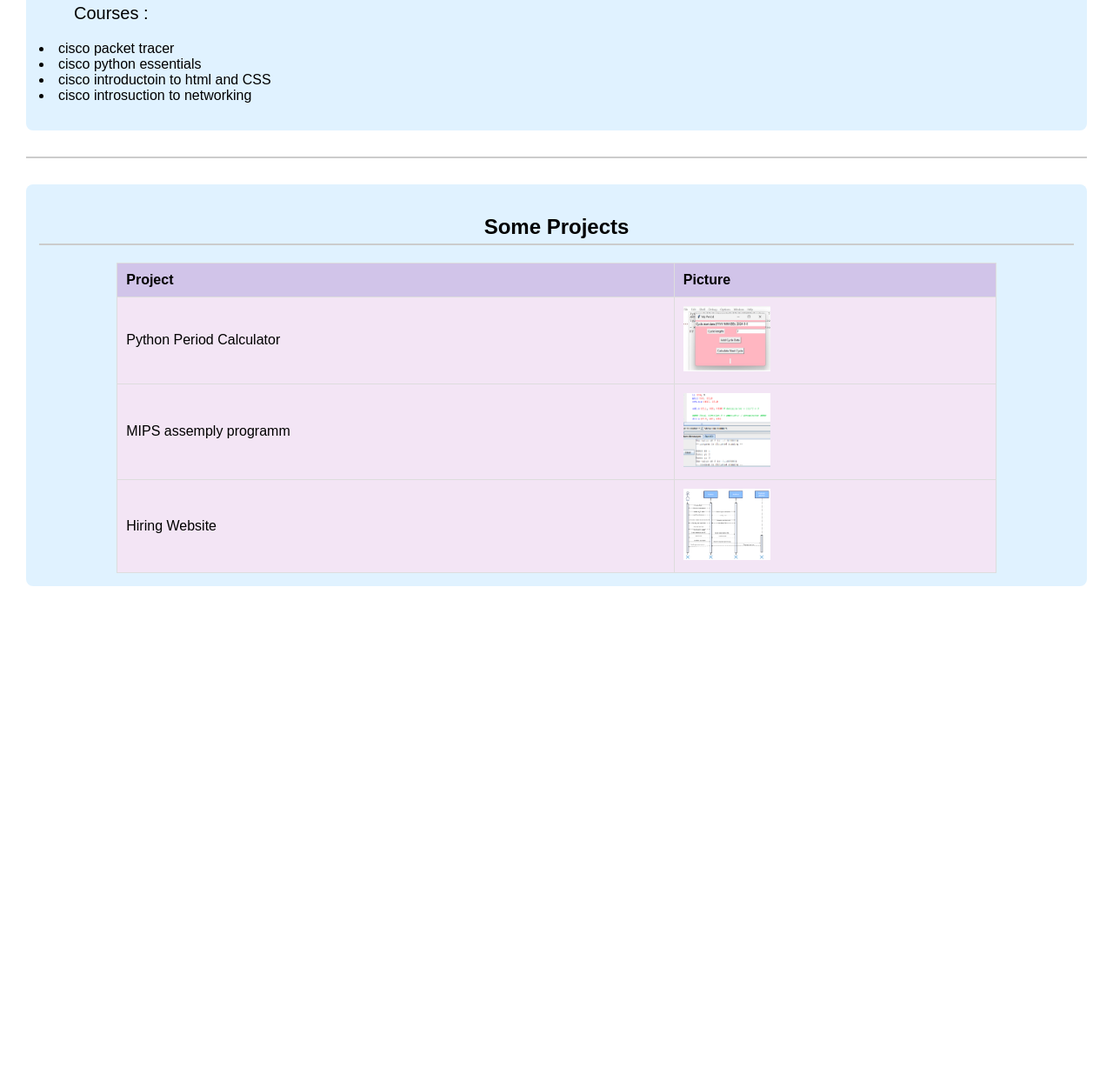
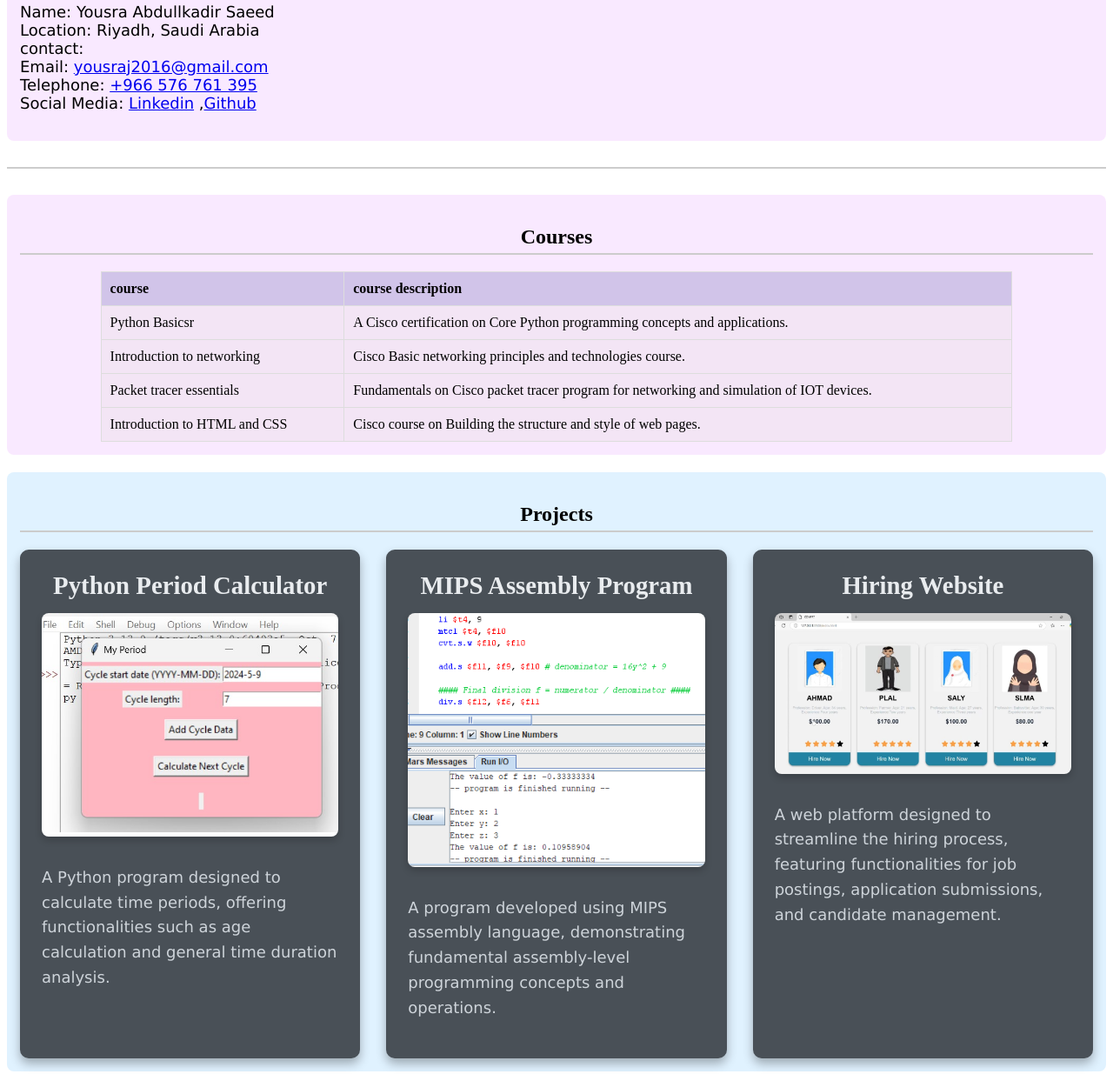
Before and after one commit to Yucyj/cv, a plain HTML site: page index.html in a window 1280 px wide. Shown: the part 885-2120 px from the top of the page at 87% size. Before the commit the page ends 1609 px from the top, so only its background shows below. Drawn offline with Linux system fonts and the light colour scheme.

Commit message:
Add files via upload

```diff
--- a/index.html
+++ b/index.html
@@ -1,3 +1,110 @@
+<<<<<<< HEAD
+<!DOCTYPE html>
+<html lang="en">
+<head>
+  <meta charset="UTF-8">
+  <title>My CV</title>
+  <link rel="stylesheet" href="styles.css">
+</head>
+<body>
+
+  <div class="banner">
+    <div class="name-box">
+      <h1>YUSRA SAEED</h1>
+    </div>
+  </div>
+
+  <hr>
+
+  <div class="section">
+    <h2>About Me </h2>
+    <h3>I'm a passionate technologist and a driven senior computer science student  with a strong
+      foundation in web development,software engineering, game development, and Python.
+       Eager to apply my skills and creativity to build innovative and impactful solutions.</h3>
+    <ul class="styled-list">
+      <caption># Languages</caption>
+      <li> Python</li>
+      <li> Swift</li>
+      <li> Html</li>
+      <li> CSS</li>
+      <li> Java Script</li>
+      <li> SQL</li>
+    </ul>
+  </div>
+
+  <hr>
+
+  <div class="section">
+    <h2 class="centered">Personal Information</h2>
+    <p>
+      Name: Yousra Abdullkadir Saeed <br>
+      Location: Riyadh, Saudi Arabia<br>
+      contact:<br>
+      Email: <a href="mailto:yousraj2016@gmail.com">yousraj2016@gmail.com</a><br>
+      Telephone: <a href="tel:+966576761395">+966 576 761 395</a><br>
+      Social Media: <a href="https://linkedin.com/comm/mynetwork/discovery-see-all?usecase=PEOPLE_
+      FOLLOWS&followMember=yousra-saeed-4176b023b">Linkedin</a> ,<a href="https://github.com/Yucyj/cv.git">Github</a><br>
+    </p>
+  </div>
+
+
+
+  <hr>
+  <div class="section">
+    <h2 class="centered">Courses</h2>
+    <table class="styled-table">
+      <thead>
+        <tr>
+          <th>course</th>
+          <th>course description</th>
+        </tr>
+      </thead>
+      <tbody>
+        <tr>
+
+          <td>Python Basicsr</td>
+          <td>A Cisco certification on Core Python programming concepts and applications.</td>
+        </tr>
+        <tr>
+          <td>Introduction to networking</td>
+          <td>Cisco Basic networking principles and technologies course.</td>
+        </tr>
+        <tr>
+          <td>Packet tracer essentials</td>
+          <td>Fundamentals on Cisco packet tracer program for networking and simulation of IOT devices.</td>
+        </tr>
+        <tr>
+          <td>Introduction to HTML and CSS </td>
+          <td>Cisco course on Building the structure and style of web pages.</td>
+        </tr>
+      </tbody>
+    </table>
+  </div>
+
+  <div class="section">
+    <h2>Projects</h2>
+    <div class="project-grid"> <div class="project-card">
+        <h3>Python Period Calculator</h3>
+        <img src="Screenshot 2025-05-14 224603.png" alt="Python Period Calculator Interface">
+        <p>A Python program designed to calculate time periods, offering functionalities such as age calculation and general time duration analysis.</p>
+        </div>
+
+      <div class="project-card">
+        <h3>MIPS Assembly Program</h3>
+        <img src="Screenshot 2025-05-14 224745.png" alt="MIPS Assembly Program Execution">
+        <p>A program developed using MIPS assembly language, demonstrating fundamental assembly-level programming concepts and operations.</p>
+        </div>
+
+      <div class="project-card">
+        <h3>Hiring Website</h3>
+        <img src="565246b0-11cc-435d-9f19-94cf603ece10.jpg" alt="Hiring Website Interface">
+        <p>A web platform designed to streamline the hiring process, featuring functionalities for job postings, application submissions, and candidate management.</p>
+        </div>
+    </div>
+  </div>
+</body>
+</html>
+=======
 <!DOCTYPE html>
 <html lang="en">
 <head>
@@ -77,3 +184,4 @@
 
 </body>
 </html>
+>>>>>>> 801d375ede6dd7336596eac275c9b05fc5d9dcde
--- a/styles.css
+++ b/styles.css
@@ -1,3 +1,131 @@
+<<<<<<< HEAD
+body {
+    font-family: Arial, sans-serif;
+    margin: 20px;
+    padding: 10px;
+  }
+
+  .banner {
+    height: 300px;
+    background-image: url("Screenshot 2025-05-15 172307.png");
+    background-size: cover;
+    background-position: center;
+    position: relative;
+  }
+
+  .name-box {
+    position: absolute;
+    top: 50%;
+    left: 50%;
+    transform: translate(-50%, -50%);
+    background-color: rgba(255, 255, 255, 0.83);
+    padding: 20px 40px;
+    border-radius: 10px;
+    text-align: center;
+    font-size: 24px;
+    font-weight: bold;
+    box-shadow: 0 4px 8px rgba(0, 0, 0, 0.3);
+  }
+
+  .section {
+    padding: 15px;
+    border-radius: 8px;
+    margin-bottom: 20px;
+  }
+
+  .section:nth-child(odd) {
+    background-color: #e0f4ff;
+  }
+
+  .section:nth-child(even) {
+    background-color: #f9e9ff;
+  }
+
+  h2 {
+    text-align: center;
+    border-bottom: 2px solid #ccc;
+    padding-bottom: 5px;
+  }
+
+  hr {
+    border: none;
+    height: 2px;
+    background-color: #ccc;
+    margin: 30px 0;
+  }
+
+  ul {
+    font-size: 20px;
+  }
+
+  .styled-table {
+    width: 85%;
+    border-collapse: collapse;
+    background-color: #f3e5f5;
+    margin: auto;
+  }
+
+  .styled-table th, .styled-table td {
+    border: 1px solid #ddd;
+    padding: 10px;
+    text-align: left;
+  }
+
+  .styled-table th {
+    background-color: #d1c4e9;
+    font-weight: bold;
+  }
+
+  .styled-table img {
+    max-width: 100px;
+    height: auto;
+  }
+
+  .project-grid {
+    display: grid;
+    grid-template-columns: repeat(auto-fit, minmax(300px, 1fr)); /* Responsive grid */
+    gap: 30px;
+}
+
+.project-card {
+    background-color: #495057;
+    border-radius: 10px;
+    padding: 25px;
+    box-shadow: 0 6px 12px rgba(0, 0, 0, 0.3);
+    transition: transform 0.3s ease-in-out;
+}
+
+.project-card:hover {
+    transform: translateY(-5px);
+}
+
+.project-card h3 {
+    color: #e9ecef;
+    margin-top: 0;
+    margin-bottom: 15px;
+    font-size: 1.8em;
+    text-align: center;
+}
+
+.project-card img {
+    max-width: 100%;
+    height: auto;
+    border-radius: 8px;
+    margin-bottom: 15px;
+    box-shadow: 0 4px 8px rgba(0, 0, 0, 0.2);
+}
+
+.project-card p {
+    color: #ced4da;
+    line-height: 1.6;
+}
+
+p{
+  font-size: large;
+  font-family:'Lucida Sans', 'Lucida Sans Regular', 'Lucida Grande', 'Lucida Sans Unicode', Geneva, Verdana, sans-serif;
+}
+
+=======
 body {
     font-family: Arial, sans-serif;
     margin: 20px;
@@ -79,3 +207,5 @@ body {
     max-width: 100px;
     height: auto;
   }
+
+>>>>>>> 801d375ede6dd7336596eac275c9b05fc5d9dcde
```
Also changed, not shown: 565246b0-11cc-435d-9f19-94cf603ece10.jpg (added), Screenshot 2025-05-15 172307.png (added).
